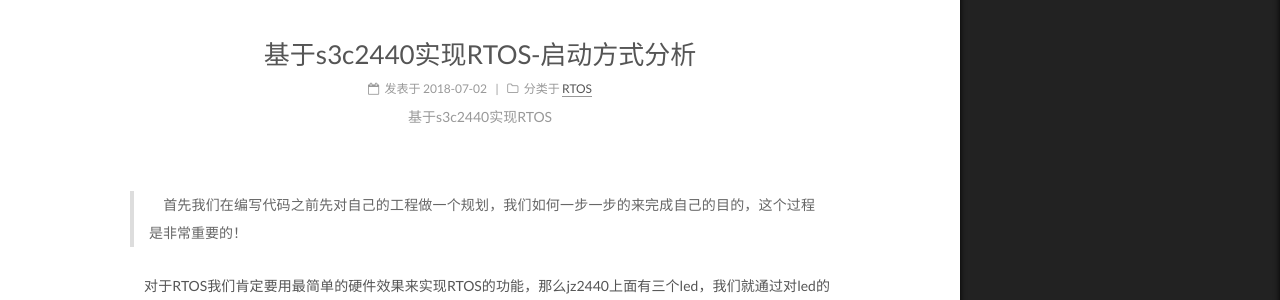
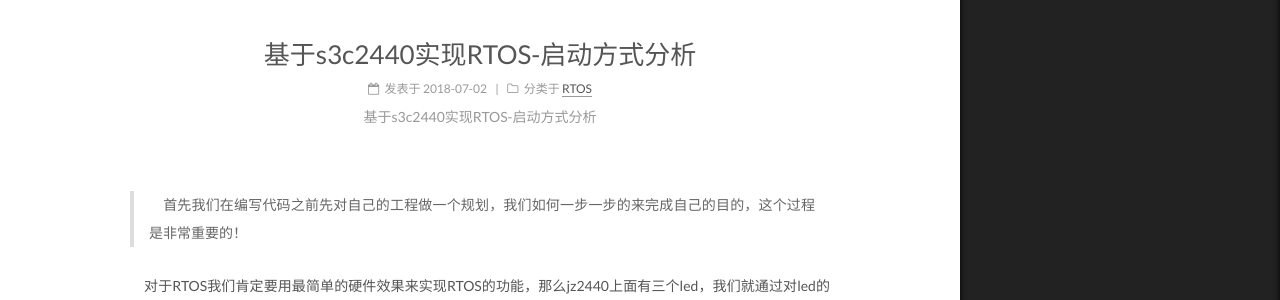
Before and after one commit to zsjpro/zsjpro.github.io, a Jekyll site: the page built from _posts/2018-07-02-基于s3c2440实现RTOS-启动方式分析.md, in a window 1280 px wide. Shown: the part 342-642 px from the top of the page. Built offline with Jekyll 4.4.1, drawn with Linux system fonts in a browser that asks for light colours.

Commit message:
myblog-v3.0

```diff
--- a/_posts/2018-07-02-基于s3c2440实现RTOS-启动方式分析.md
+++ b/_posts/2018-07-02-基于s3c2440实现RTOS-启动方式分析.md
@@ -1,6 +1,6 @@
 ---
 title: 基于s3c2440实现RTOS-启动方式分析
-description: 基于s3c2440实现RTOS
+description: 基于s3c2440实现RTOS-启动方式分析
 categories:
  - RTOS
 tags: RTOS
```
